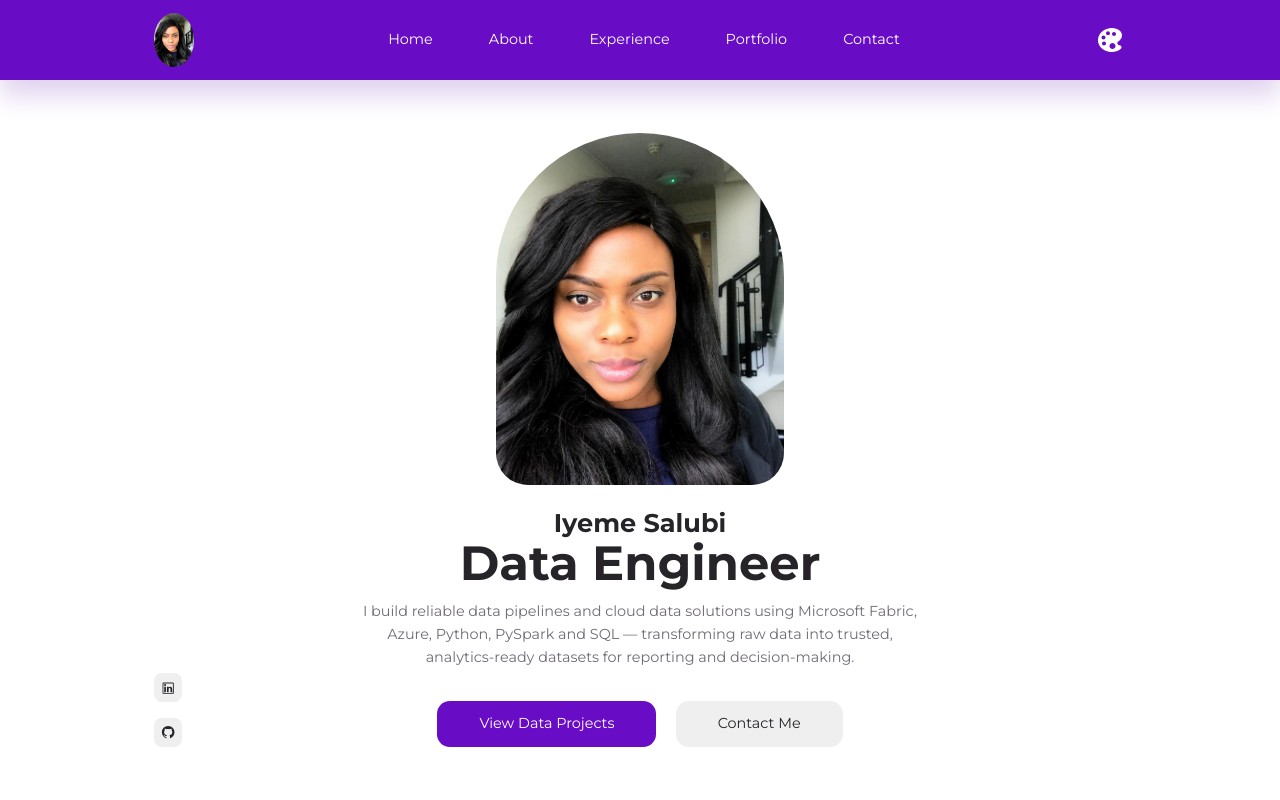
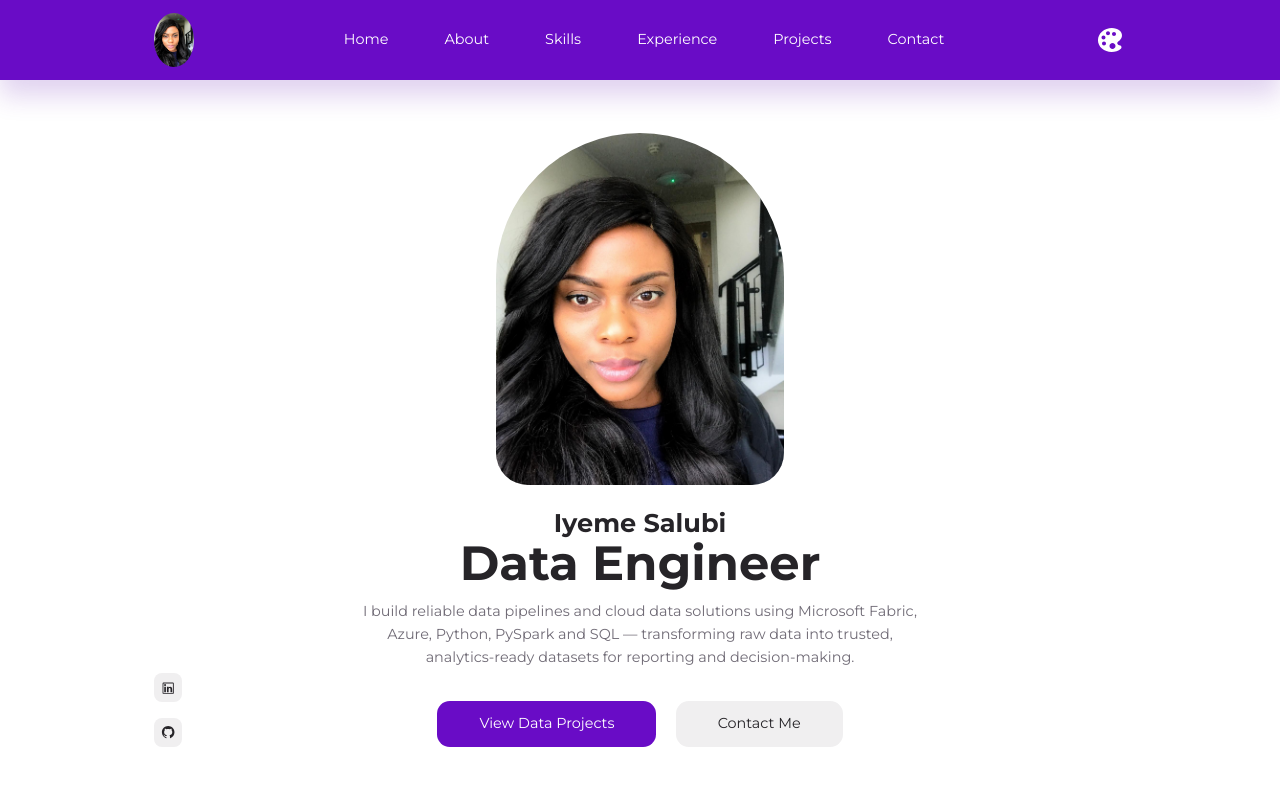
Before and after one commit to iyeme-dev/iyeme-portfolio, a React (Create React App) app: page / in a window 1280 px wide. Shown: the top 800 px of the page. Built offline with nearby package versions, Linux system fonts and the light colour scheme.

Commit message:
Update navigation for Data Engineer portfolio

```diff
--- a/src/sections/navbar/data.js
+++ b/src/sections/navbar/data.js
@@ -1,10 +1,10 @@
-
 const data = [
     {id: 1, link: '#', title: 'Home'},
     {id: 2, link: '#about', title: 'About'},
-    {id: 3, link: '#services', title: 'Experience'},
-    {id: 4, link: '#portfolio', title: 'Portfolio'},
-    {id: 5, link: '#contact', title: 'Contact'}
-    ]
+    {id: 3, link: '#skills', title: 'Skills'},
+    {id: 4, link: '#experience', title: 'Experience'},
+    {id: 5, link: '#portfolio', title: 'Projects'},
+    {id: 6, link: '#contact', title: 'Contact'}
+]
 
-    export default data;
+export default data;
```
